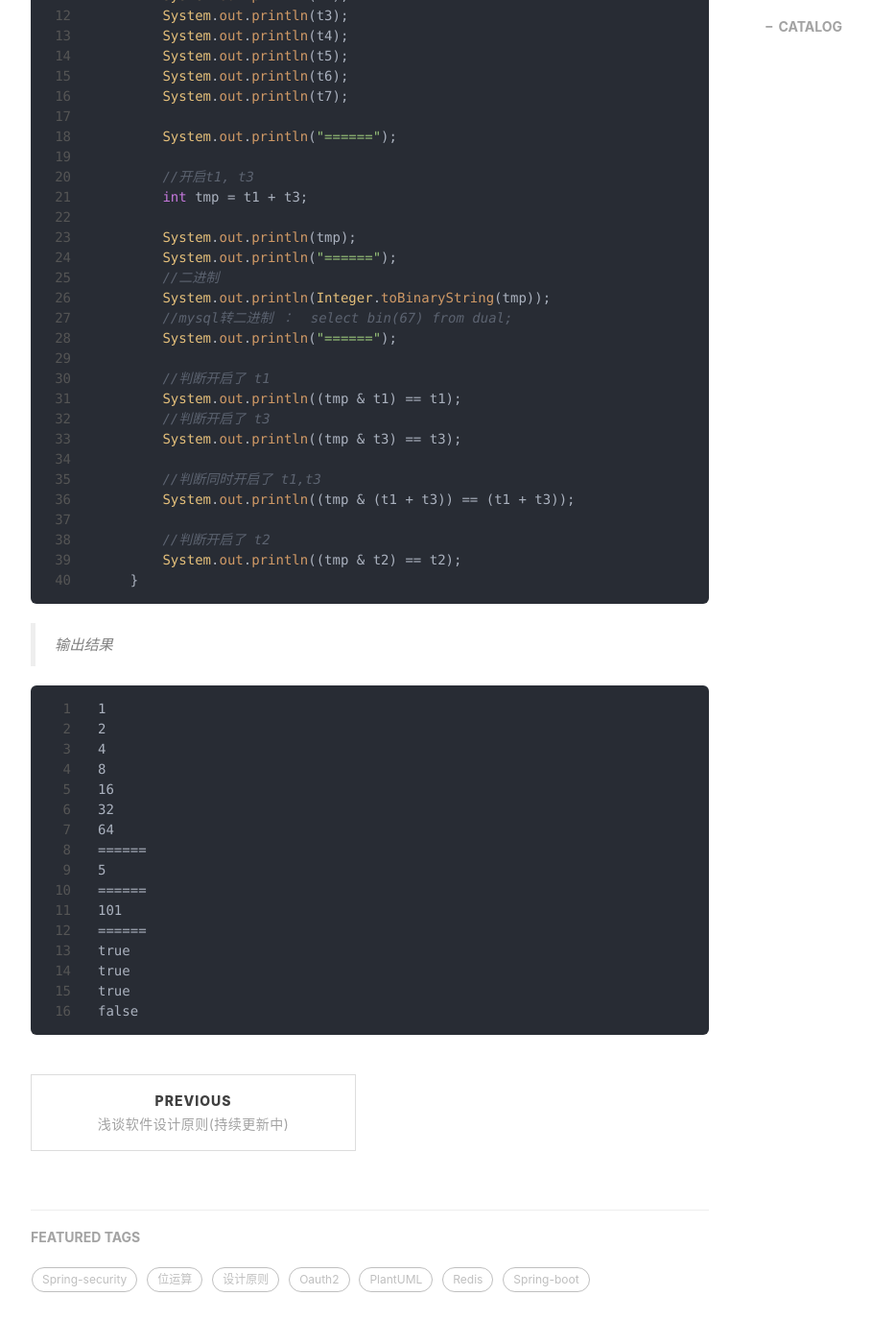
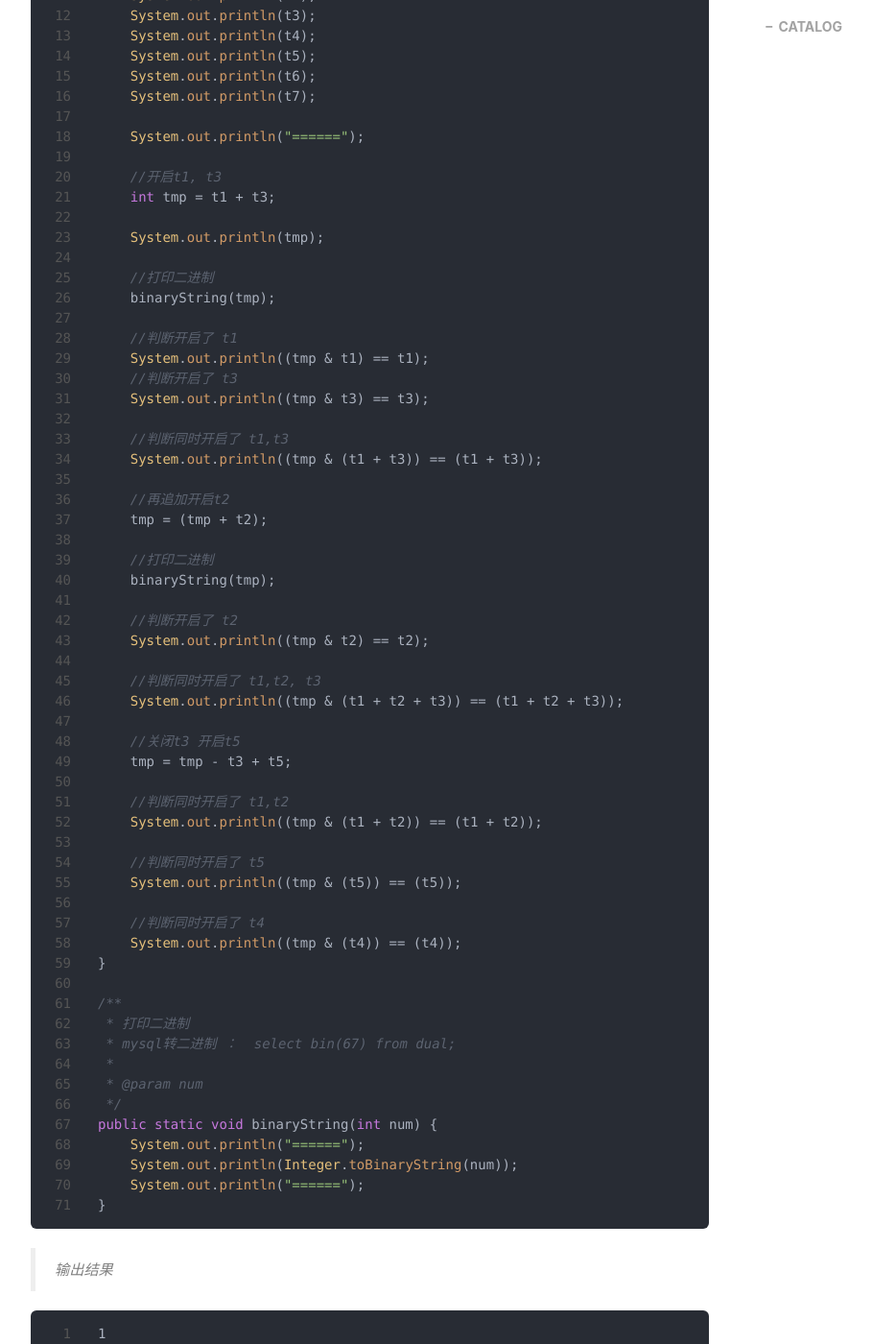
Before and after one commit to gzdzss/zhouyanjie.github.io, a Jekyll site: the page built from _posts/2022-09-20-bit-operation.md, in a window 1280 px wide and 1400 px high, scrolled down 572 px. Shown: the whole window at 96% size, without its empty margins (233-1142 px from the left). Built offline with Jekyll 4.4.1, drawn with Linux system fonts in a browser that asks for light colours; nearby versions of some CDN libraries; comment, search, counter and statistics services are not loaded; some of the changed text lies outside the part shown.

Commit message:
bit operation

````diff
--- a/_posts/2022-09-20-bit-operation.md
+++ b/_posts/2022-09-20-bit-operation.md
@@ -11,46 +11,77 @@ tags:
 ---
 
 ```java
- public static void main(String[] args) {
-        int t1 = 1;
-        int t2 = 1 << 1;
-        int t3 = 1 << 2;
-        int t4 = 1 << 3;
-        int t5 = 1 << 4;
-        int t6 = 1 << 5;
-        int t7 = 1 << 6;
+public static void main(String[] args) {
+    int t1 = 1;
+    int t2 = 1 << 1;
+    int t3 = 1 << 2;
+    int t4 = 1 << 3;
+    int t5 = 1 << 4;
+    int t6 = 1 << 5;
+    int t7 = 1 << 6;
 
-        System.out.println(t1);
-        System.out.println(t2);
-        System.out.println(t3);
-        System.out.println(t4);
-        System.out.println(t5);
-        System.out.println(t6);
-        System.out.println(t7);
+    System.out.println(t1);
+    System.out.println(t2);
+    System.out.println(t3);
+    System.out.println(t4);
+    System.out.println(t5);
+    System.out.println(t6);
+    System.out.println(t7);
 
-        System.out.println("======");
+    System.out.println("======");
 
-        //开启t1, t3
-        int tmp = t1 + t3;
+    //开启t1, t3
+    int tmp = t1 + t3;
 
-        System.out.println(tmp);
-        System.out.println("======");
-        //二进制
-        System.out.println(Integer.toBinaryString(tmp));
-        //mysql转二进制 ：  select bin(67) from dual;
-        System.out.println("======");
+    System.out.println(tmp);
 
-        //判断开启了 t1
-        System.out.println((tmp & t1) == t1);
-        //判断开启了 t3
-        System.out.println((tmp & t3) == t3);
+    //打印二进制
+    binaryString(tmp);
 
-        //判断同时开启了 t1,t3
-        System.out.println((tmp & (t1 + t3)) == (t1 + t3));
+    //判断开启了 t1
+    System.out.println((tmp & t1) == t1);
+    //判断开启了 t3
+    System.out.println((tmp & t3) == t3);
 
-        //判断开启了 t2
-        System.out.println((tmp & t2) == t2);
-    }
+    //判断同时开启了 t1,t3
+    System.out.println((tmp & (t1 + t3)) == (t1 + t3));
+
+    //再追加开启t2
+    tmp = (tmp + t2);
+
+    //打印二进制
+    binaryString(tmp);
+
+    //判断开启了 t2
+    System.out.println((tmp & t2) == t2);
+
+    //判断同时开启了 t1,t2, t3
+    System.out.println((tmp & (t1 + t2 + t3)) == (t1 + t2 + t3));
+
+    //关闭t3 开启t5
+    tmp = tmp - t3 + t5;
+
+    //判断同时开启了 t1,t2
+    System.out.println((tmp & (t1 + t2)) == (t1 + t2));
+
+    //判断同时开启了 t5
+    System.out.println((tmp & (t5)) == (t5));
+
+    //判断同时开启了 t4
+    System.out.println((tmp & (t4)) == (t4));
+}
+
+/**
+ * 打印二进制
+ * mysql转二进制 ：  select bin(67) from dual;
+ *
+ * @param num
+ */
+public static void binaryString(int num) {
+    System.out.println("======");
+    System.out.println(Integer.toBinaryString(num));
+    System.out.println("======");
+}
 ```
 
 > 输出结果
````
Also changed, not shown: other parts of _posts/2022-09-20-bit-operation.md (+7 -0 lines).
